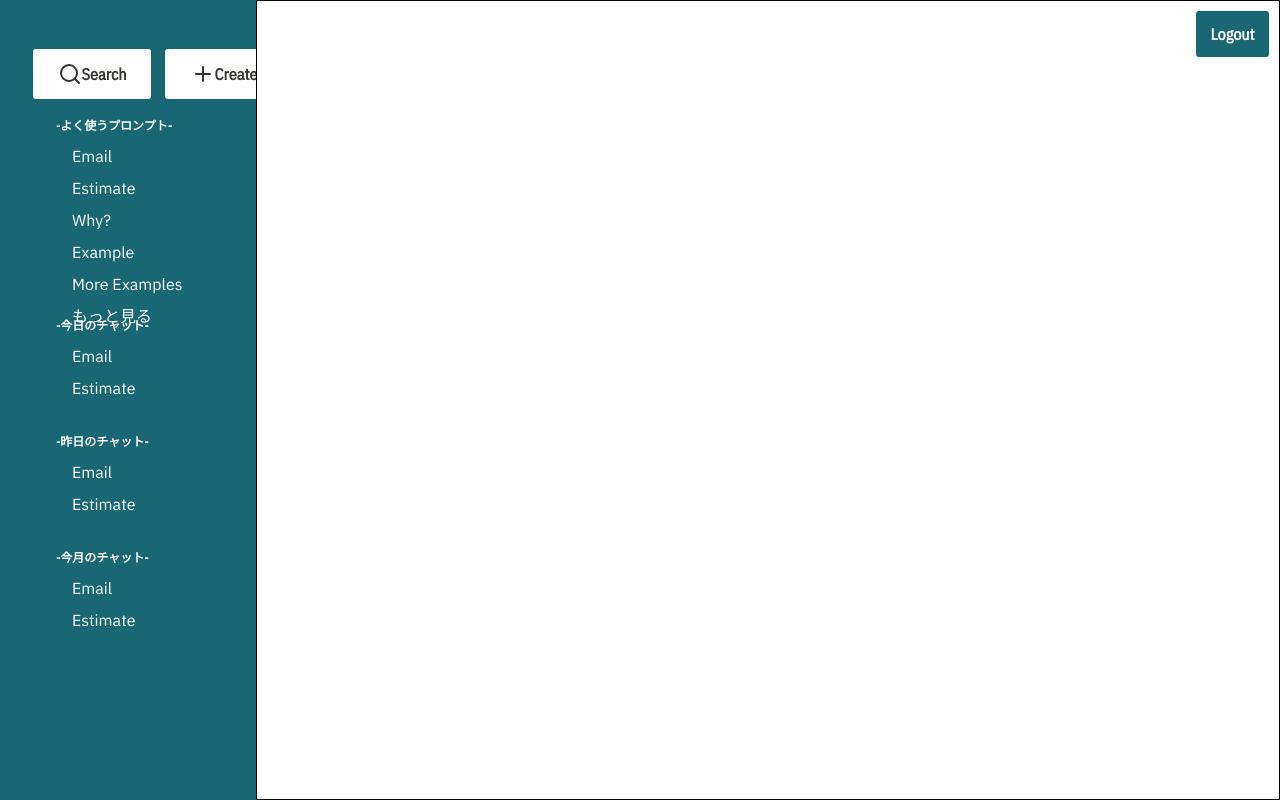
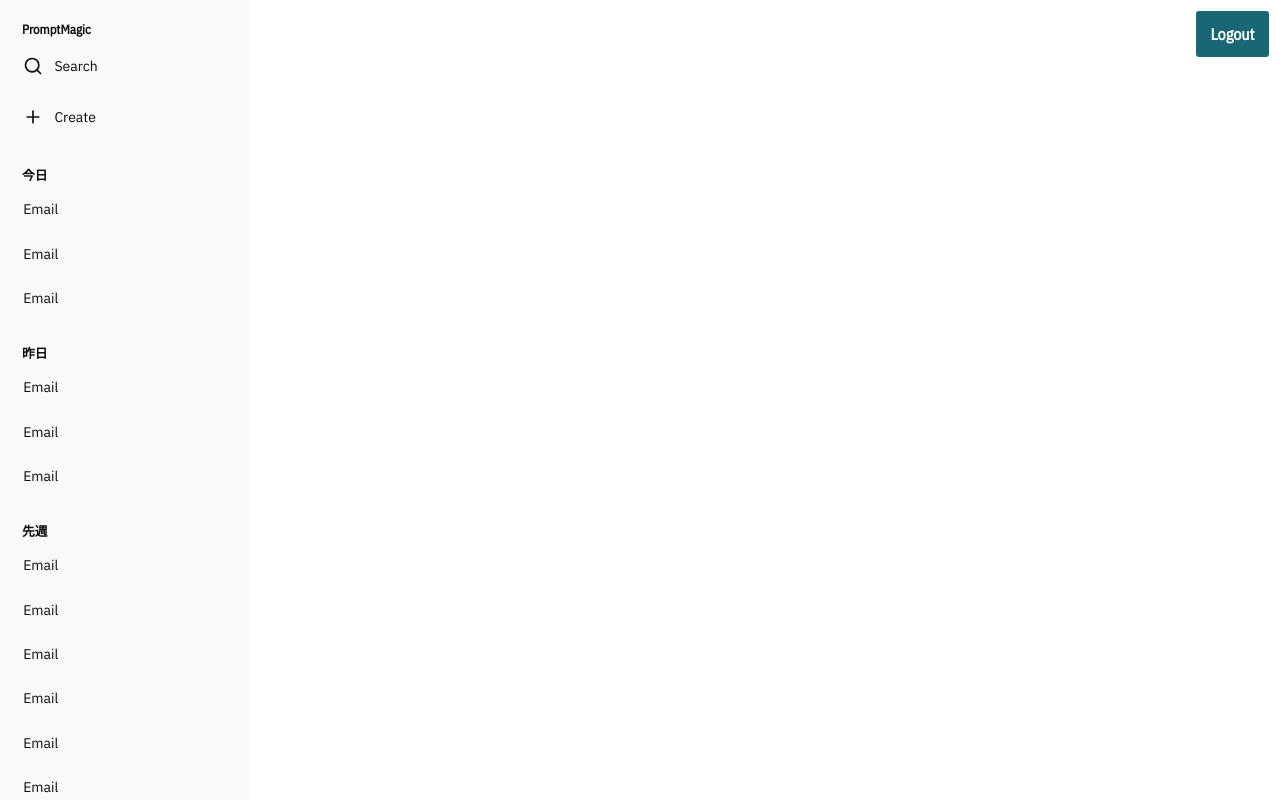
Before and after one commit to dominiksakic/FE_test, a React (Vite) app in the folder magic/: page /homepage in a window 1280 px wide. Built offline with nearby package versions, Linux system fonts and the light colour scheme.

Commit message:
refactor: sidebar css

```diff
--- a/magic/src/index.css
+++ b/magic/src/index.css
@@ -134,8 +134,15 @@ table {
   --dark: #363432;
   --green: #196774;
   --lightgray: #90a19d;
+  --gray: hsl(230, 33% 96%);
   --orange: #f0941f;
   --redorange: #ef6024;
+  --text-primary: #0d0d0d;
+  --text-secondary: #7d7d7d;
+  --text-tertiary: #b4b4b4;
+  --sidebar-surface-primary: #f9f9f9;
+  --sidebar-surface-secondary: #ececec;
+  --sidebar-surface-tertiary: #e3e3e3;
   --sans: "IBM Plex Sans", sans-serif;
   --sans-condensed: "IBM Plex Sans Condensed", sans-serif;
 }
@@ -169,7 +176,7 @@ h2 {
 }
 
 .picture-container {
-  background-color: var(--green);
+  background-color: var(--sidebar-surface-secondary);
   height: 100%;
   display: flex;
   justify-content: center;
@@ -205,63 +212,62 @@ h2 {
 /* homepage */
 .main-container {
   display: grid;
-  grid-template-columns: 20% 80%;
+  grid-template-columns: 15% 85%;
   height: 100vh;
 }
 
 .sidebar {
-  background-color: var(--green);
-  color: white;
-  display: grid;
-  grid-template-rows: 12% 23% 1fr;
-  font-size: 1rem;
-  row-gap: 1rem;
-  overflow: auto;
+  gap: 0.5rem;
+  padding-left: 0.75rem;
+  padding-right: 0.75rem;
+  position: relative;
+  scrollbar-color: var(--sidebar-surface-primary), transparent;
+  background-color: var(--sidebar-surface-primary);
+  color: var(--text-primary);
+  min-width: 250px;
+  width: 100%;
+  height: 100vh;
+  display: flex;
+  flex-direction: column;
+  overflow-y: auto;
 }
 
+.sidebar .link {
+  padding: 0.5rem;
+  display: felx;
+  align-items: center;
+  font-size: 14px;
+  color: var(--text-primary);
+  overflow: hidden;
+  white-space: nowrap;
+  text-decoration: none;
+  flex-shrink: 0;
+}
+
+.sidebar .link:hover {
+  background-color: var(--sidebar-surface-secondary);
+  border-radius: 8px;
+}
+
+.sidebar .link div {
+  padding: 0.2rem;
+}
 .sidebar h2 {
-  font-size: 0.75rem;
-  margin-left: 3rem;
-  padding: 0.5rem;
+  padding-top: 1.5rem;
+  font-size: 0.8rem;
+  padding-left: 10px;
   font-weight: bold;
 }
 
-.sidebar li {
-  font-size: 1rem;
-  padding: 0.5rem;
-  margin-left: 4rem;
-  transition: background-color 0.3s ease, color 0.3s ease,
-    border-color 0.3s ease;
-  border-top-left-radius: 0.25rem;
-  border-bottom-left-radius: 0.25rem;
+.link .icon-container {
+  display: flex;
+  align-items: center;
 }
 
-.sidebar nav a {
-  display: flex;
-  align-items: center;
-  justify-content: space-between;
-  overflow: hidden;
-
-  white-space: pre;
-  border-radius: 8px;
-  color: inherit;
-  text-decoration: none;
-}
-
-li:hover {
-  background-color: var(--redorange);
-  color: white;
-  text-decoration: none;
-}
-
-.sidebar-chat-container {
-  display: flex;
-  flex-direction: column;
-  gap: 24px;
-}
-
-.outlet {
-  border: 1px black solid;
+.icon {
+  margin-right: 8px;
+  width: 20px;
+  height: 20px;
 }
 
 /* Search Component */
@@ -671,9 +677,7 @@ li:hover {
 
 .main-button-container {
   display: flex;
-  margin-left: 2rem;
-  gap: 12px;
-  margin-top: 3rem;
+  flex-direction: column;
 }
 
 .search-button,
--- a/magic/src/routes/homepage.tsx
+++ b/magic/src/routes/homepage.tsx
@@ -11,69 +11,91 @@ const Homepage = () => {
   return (
     <div className="main-container">
       <div className="sidebar">
-        <div className="main-button-container">
-          <Link to={"prompts"}>
-            <button className="button-5 search-button">
-              {" "}
-              <Search />
-              Search
-            </button>
-          </Link>
-          <Link to={"prompt"}>
-            <button className="button-5 create-button">
-              <Plus />
-              Create
-            </button>
-          </Link>
-        </div>
-        <div className="sidebar-prompt-container">
-          <h2>-よく使うプロンプト-</h2>
-          <nav>
-            <ul>
-              <li>
-                <Link to={"template/1"}>Email</Link>
-              </li>
-              <li>Estimate</li>
-              <li>Why?</li>
-              <li>Example</li>
-              <li>More Examples</li>
-              <li tabIndex={1}>
-                <Link to={"prompts"}>もっと見る</Link>
-              </li>
-            </ul>
-          </nav>
-        </div>
-        <div className="sidebar-chat-container">
-          <div className="time-container">
-            <h2>-今日のチャット-</h2>
-            <nav>
-              <ul>
-                <li>
-                  <Link to={"chat/"}>Email</Link>
-                </li>
-                <li>Estimate</li>
-              </ul>
-            </nav>
+        <h2>PromptMagic</h2>
+        <Link className="link" to={"prompts"}>
+          <div className="icon-container">
+            <Search className="icon" />
+            <div>Search</div>
           </div>
-          <div className="time-container">
-            <h2>-昨日のチャット-</h2>
-            <nav>
-              <ul>
-                <li>Email</li>
-                <li>Estimate</li>
-              </ul>
-            </nav>
+        </Link>
+        <Link className="link" to={"prompt"}>
+          <div className="icon-container">
+            <Plus className="icon" />
+            <div>Create</div>
           </div>
-          <div className="time-container">
-            <h2>-今月のチャット-</h2>
-            <nav>
-              <ul>
-                <li>Email</li>
-                <li>Estimate</li>
-              </ul>
-            </nav>
-          </div>
-        </div>
+        </Link>
+        <h2>今日</h2>
+        <Link className="link" to={"chat/"}>
+          <div>Email</div>
+        </Link>
+        <Link className="link" to={"chat/"}>
+          <div>Email</div>
+        </Link>
+        <Link className="link" to={"chat/"}>
+          <div>Email</div>
+        </Link>
+        <h2>昨日</h2>
+        <Link className="link" to={"chat/"}>
+          <div>Email</div>
+        </Link>
+        <Link className="link" to={"chat/"}>
+          <div>Email</div>
+        </Link>
+        <Link className="link" to={"chat/"}>
+          <div>Email</div>
+        </Link>
+        <h2>先週</h2>
+        <Link className="link" to={"chat/"}>
+          <div>Email</div>
+        </Link>
+        <Link className="link" to={"chat/"}>
+          <div>Email</div>
+        </Link>
+        <Link className="link" to={"chat/"}>
+          <div>Email</div>
+        </Link>
+        <Link className="link" to={"chat/"}>
+          <div>Email</div>
+        </Link>
+        <Link className="link" to={"chat/"}>
+          <div>Email</div>
+        </Link>
+        <Link className="link" to={"chat/"}>
+          <div>Email</div>
+        </Link>
+        <Link className="link" to={"chat/"}>
+          <div>Email</div>
+        </Link>
+        <Link className="link" to={"chat/"}>
+          <div>Email</div>
+        </Link>
+        <Link className="link" to={"chat/"}>
+          <div>Email</div>
+        </Link>
+        <Link className="link" to={"chat/"}>
+          <div>Email</div>
+        </Link>
+        <Link className="link" to={"chat/"}>
+          <div>Email</div>
+        </Link>
+        <Link className="link" to={"chat/"}>
+          <div>Email</div>
+        </Link>
+        <Link className="link" to={"chat/"}>
+          <div>Email</div>
+        </Link>
+        <Link className="link" to={"chat/"}>
+          <div>Email</div>
+        </Link>
+        <Link className="link" to={"chat/"}>
+          <div>Email</div>
+        </Link>
+        <Link className="link" to={"chat/"}>
+          <div>Email</div>
+        </Link>
+        <Link className="link" to={"chat/"}>
+          <div>Email</div>
+        </Link>
       </div>
       <div className="outlet">
         <Outlet />
```
